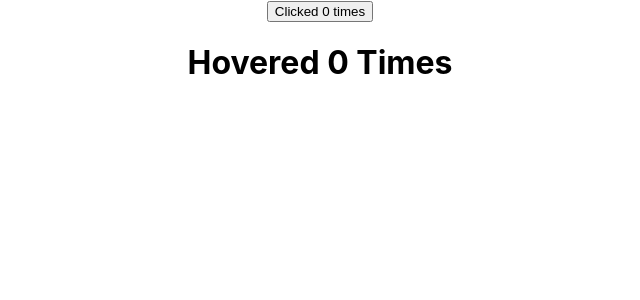
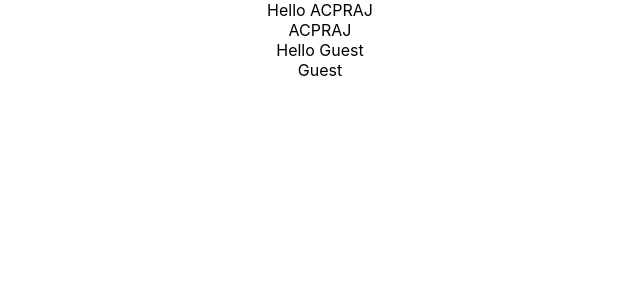
Before and after one commit to ACPRAJ/React-Samples, a React (Create React App) app in the folder hello-world/: page / in a window 1280 px wide. Shown: the top 300 px of the page, without its empty margins (320-960 px from the left). Built offline with nearby package versions, Linux system fonts and the light colour scheme.

Commit message:
Context Example

```diff
--- a/hello-world/src/App.js
+++ b/hello-world/src/App.js
@@ -32,11 +32,18 @@ import HoverCounter from "./Components/HigherOrderComponents/HoverCounter";
 import ClickCounter2 from "./Components/PropsRender/ClickCounter2";
 import WithCounter2 from "./Components/PropsRender/WithCounter2";
 import HoverCounter2 from "./Components/PropsRender/HoverCounter2";
+import ComponentC from "./Components/Context/ComponentC";
+import { UsernameProvider } from "./Components/Context/userContext"
+import ComponentE from "./Components/Context/ComponentE";
 
 function App() {
   return (
     <div className="App">
-      <WithCounter2 incrementStep="2">
+      <UsernameProvider value="ACPRAJ">
+        <ComponentC />
+      </UsernameProvider>
+      <ComponentE />
+      {/*<WithCounter2 incrementStep="2">
         {(count, fnIncrementCount) => (
           <ClickCounter2 count={count} fnIncrementCount={fnIncrementCount} />
         )}
@@ -47,7 +54,7 @@ function App() {
           <HoverCounter2 count={count} fnIncrementCount={fnIncrementCount} />
         )}
       </WithCounter2>
-      {/*<ClickCounter name="ACPRAJ" />
+      <ClickCounter name="ACPRAJ" />
       <HoverCounter />
       <ErrorBoundary>
         <Hero heroName="Spider Man" />
--- /dev/null
+++ b/hello-world/src/Components/Context/ComponentC.js
@@ -0,0 +1,12 @@
+import React, { Component } from 'react'
+import ComponentE from './ComponentE'
+
+export class ComponentC extends Component {
+    render() {
+        return (
+            <ComponentE />
+        )
+    }
+}
+
+export default ComponentC
--- /dev/null
+++ b/hello-world/src/Components/Context/ComponentE.js
@@ -0,0 +1,18 @@
+import React, { Component } from 'react'
+import ComponentF from './ComponentF'
+import UserContext from './userContext'
+
+export class ComponentE extends Component {
+    static contextType = UserContext
+    render() {
+        return (
+            <div>
+                <ComponentF />
+                {this.context}
+            </div>
+
+        )
+    }
+}
+
+export default ComponentE
--- /dev/null
+++ b/hello-world/src/Components/Context/ComponentF.js
@@ -0,0 +1,21 @@
+import React, { Component } from 'react'
+import { UsernameConsumer } from './userContext'
+
+export class ComponentF extends Component {
+    render() {
+        return (
+            <UsernameConsumer>
+                {
+                    (Username) => {
+                        return <div>
+                            Hello {Username}
+                        </div>
+                    }
+                }
+            </UsernameConsumer>
+
+        )
+    }
+}
+
+export default ComponentF
--- /dev/null
+++ b/hello-world/src/Components/Context/userContext.js
@@ -0,0 +1,9 @@
+import React from 'react'
+
+const UserContext = React.createContext('Guest')
+
+const UsernameProvider = UserContext.Provider
+const UsernameConsumer = UserContext.Consumer
+
+export { UsernameProvider, UsernameConsumer }
+export default UserContext
```
